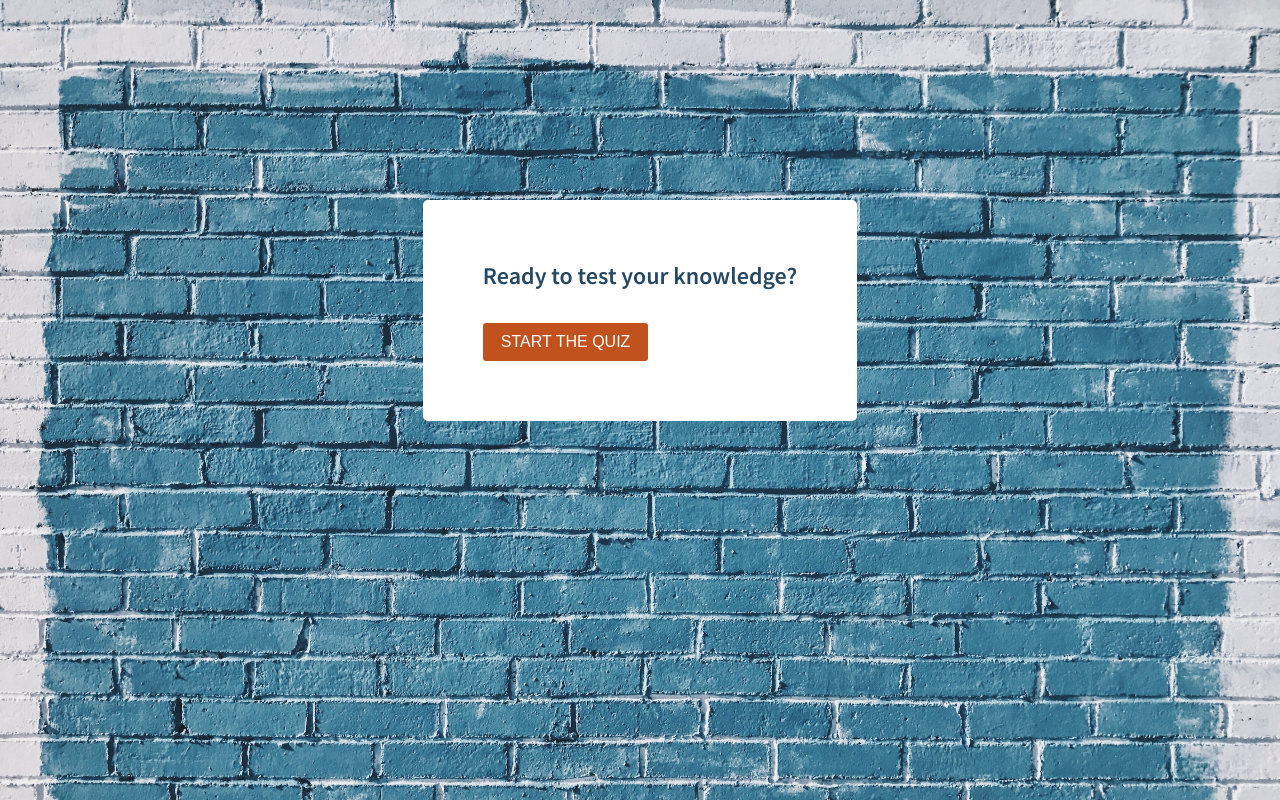
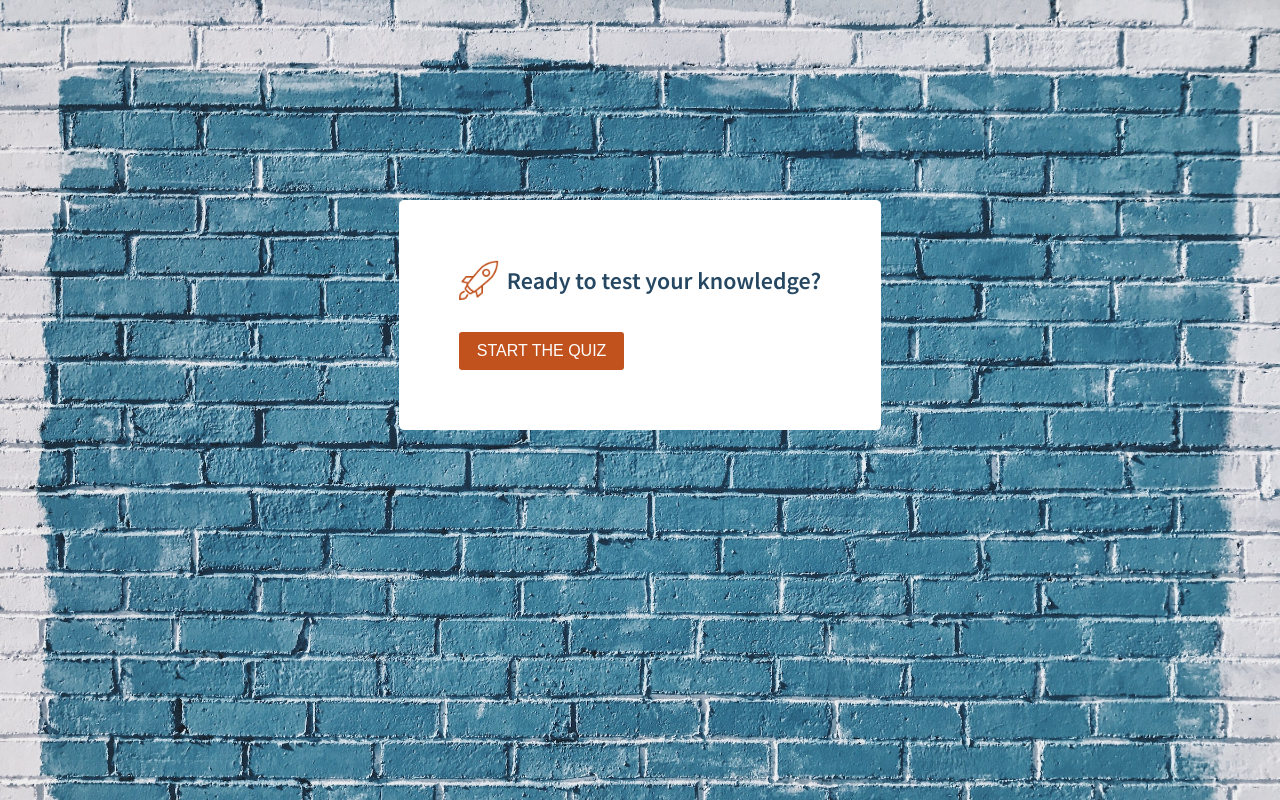
Before and after one commit to Alicino88/React-TypeScript-quiz-app, a React (Create React App) app: page / in a window 1280 px wide. Built offline with nearby package versions, Linux system fonts and the light colour scheme.

Commit message:
Added rocket icon

```diff
--- a/src/App.style.ts
+++ b/src/App.style.ts
@@ -1,4 +1,4 @@
-import styled, { createGlobalStyle } from "styled-components";
+import { createGlobalStyle } from "styled-components";
 import background from "./Assets/background.jpg";
 
 export const GlobalStyle = createGlobalStyle`
--- a/src/App.tsx
+++ b/src/App.tsx
@@ -9,6 +9,15 @@ import Text from "./Components/UI/Text";
 //functions and types
 import { fetchQuizQuestions } from "./API";
 import { QuestionState, Difficulty } from "./API";
+
+//style
+import Rocket from "./Assets/rocket.png";
+import styled from "styled-components";
+
+const Container = styled.div`
+  display: flex;
+  align-items: center;
+`;
 
 export type AnswerObject = {
   question: string;
@@ -33,9 +42,9 @@ function App() {
   const [showModal, setShowModal] = useState(false);
 
   const startQuiz = async () => {
+    setGameOver(false);
     setShowModal(false);
     setLoading(true);
-    setGameOver(false);
 
     const newQuestions = await fetchQuizQuestions(
       totalQuestions,
@@ -92,12 +101,17 @@ function App() {
 
   return (
     <QuizContainer>
-      {gameOver && <Title text="Ready to test your knowledge?"></Title>}
+      {gameOver && (
+        <Container>
+          <img src={Rocket} alt="rocket" width="40px" />
+          <Title text="Ready to test your knowledge?" />
+        </Container>
+      )}
       {gameOver && <Button title="Start the quiz" onClickEvent={startQuiz} />}
 
       {loading && <Text text="Loading questions..." />}
       {error && <Text text="We have a little problem, try again later" />}
-      {!loading && !gameOver && !error && (
+      {!gameOver && !loading && !error && (
         <QuestionCard
           questionNumber={number + 1}
           totalQuestions={totalQuestions}
--- a/src/Components/ScoreModal.tsx
+++ b/src/Components/ScoreModal.tsx
@@ -1,5 +1,4 @@
 import styled from "styled-components";
-import Title from "./UI/Title";
 import Button from "./UI/Button";
 
 type Props = {
--- a/src/Components/UI/Title.tsx
+++ b/src/Components/UI/Title.tsx
@@ -5,6 +5,7 @@ const TitleComponent = styled.h1`
   text-align: center;
   color: #254762;
   font-weight: 600;
+  margin-left: 0.5rem;
 `;
 
 type Props = {
```
Also changed, not shown: src/Assets/rocket.png (added).
